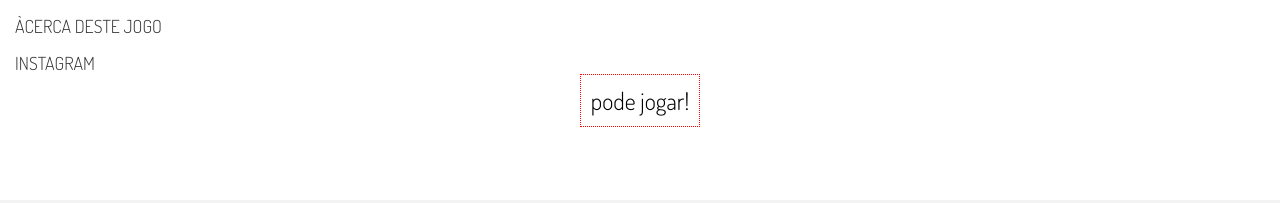
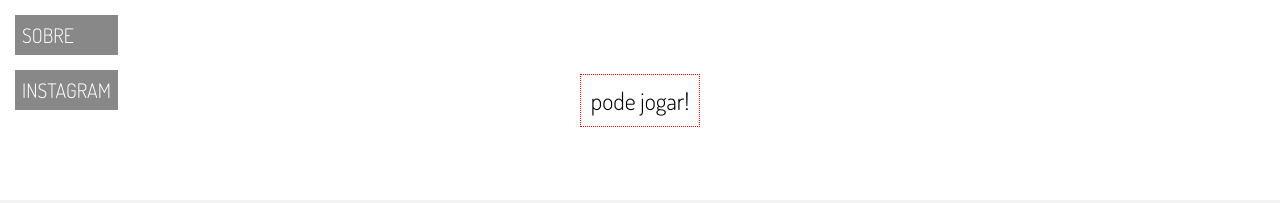
Before and after one commit to tiago-rorke/palavras-cruzadas-server, a website: page index.html in a window 1280 px wide. Shown: the top 203 px of the page. Drawn offline with nearby package versions, Linux system fonts and the light colour scheme; no server answers.

Commit message:
better link buttons

```diff
--- a/css/style.css
+++ b/css/style.css
@@ -32,12 +32,16 @@ button {
   left: 0;
   z-index: 13;
   /* display: flex; */
-  font-size: 18px;
+  font-size: 20px;
 }
 
 .links div {
-  margin-top: 15px;
+  margin:15px;
   margin-left: 15px;
+  margin-bottom: 15px;
+  /*width: 70px;*/
+  background-color: #888;
+  padding: 7px;
 }
 
 .img_insta:hover > img {
@@ -46,7 +50,7 @@ button {
 
 .links a {
   text-decoration: none;
-  color: #333;
+  color: white;
 }
 
 .links a:hover {
@@ -102,6 +106,7 @@ div {
   margin: 5%;
   z-index: 9;
   overflow: auto;
+  border: 1px solid #000;
 }
 
 #aboutdiv > div {
--- a/index.html
+++ b/index.html
@@ -11,7 +11,7 @@
 
   <body>
     <div class="links">
-      <div><a href="#" id="openAbout">ÀCERCA DESTE JOGO</a></div>
+      <div><a href="#" id="openAbout">SOBRE</a></div>
       <div><a id="insta" class="img_insta" href="https://www.instagram.com/jogo_palavrilhas/" target="_blank">INSTAGRAM</a></div>
       <!-- <div><a class="img_insta" href="https://www.instagram.com/jogo_palavrilhas/" target="_blank"><img src="./css/logo_instagram.png" alt="Ver instagram"></a></div> -->
     </div>
@@ -132,9 +132,9 @@
         Maria Boavida - <a href="https://www.oma-oma.com/">Oma</a><br>
         Maurício Martins - <a href="https://mill.pt/">MILL - Makers In Little Lisbon</a><br>
         Daniel Pires - <a href="https://www.maushabitos.com/">Maus Hábitos</a><br>
-        Tiago Fróis - <a href="http://www.oficinasdoconvento.com/">Oficinas do Convento</a><br>
+        Tiago Fróis - <a href="http://www.oficinasdoconvento.com/">Oficinas do Convento</a>
         </p>
-
+        <br>
       </div>
       <a href="#" id="fecharAbout">&times;</a>
     </div>
```
